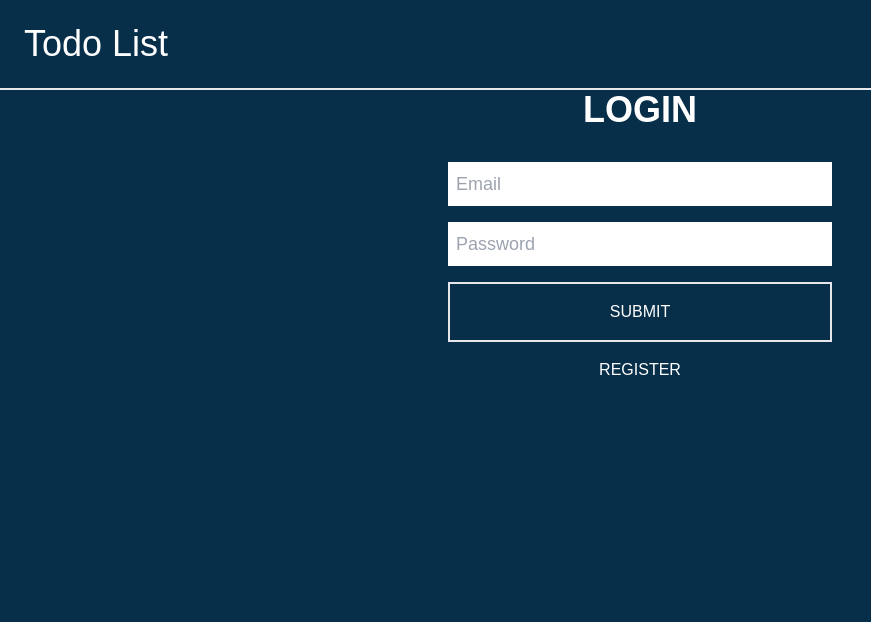
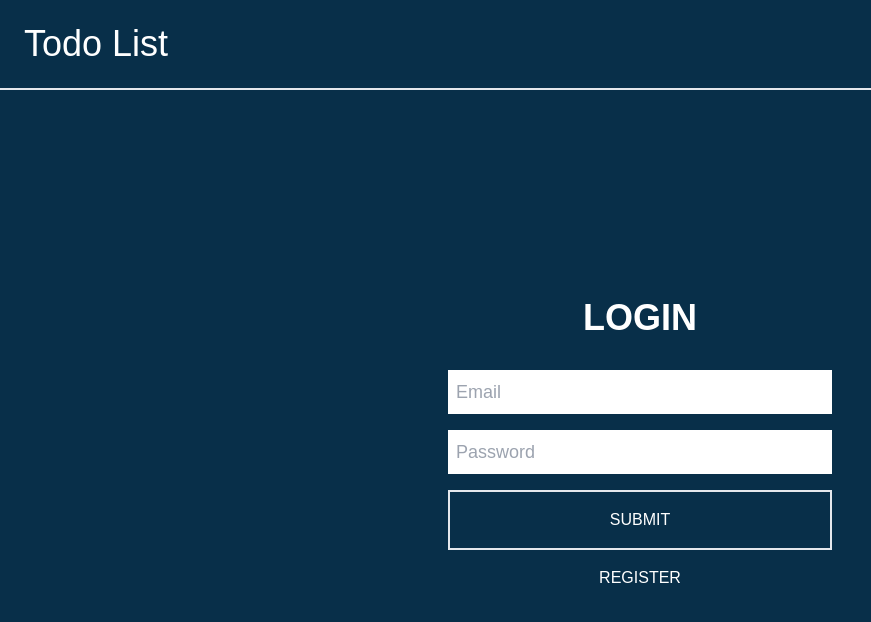
Before and after one commit to jiaweihong/next-todo-app, a Next.js app: page / in a window 1280 px wide. Shown: the top 622 px of the page, without its empty margins (0-871 px from the left). Built offline with nearby package versions, Linux system fonts and the light colour scheme; no server answers.

Commit message:
fix some minor styling

```diff
--- a/src/components/Header.tsx
+++ b/src/components/Header.tsx
@@ -9,6 +9,10 @@ export default function Header() {
             Todo List
         </h1>
 
+        {currentUser &&
+          <p>Welcome back, {currentUser.email}</p>
+        }
+
         {currentUser && <i className="fa fa-sign-out hover:cursor-pointer hover:translate-x-2 duration-300" aria-hidden="true" onClick={() => {logout()}}></i>}
     </div>
   )
--- a/src/components/Login.tsx
+++ b/src/components/Login.tsx
@@ -32,7 +32,7 @@ export default function Login() {
   }
 
   return (
-    <div className='flex flex-col justify-center items-center space-y-4 h-full'>
+    <div className='flex flex-col justify-center items-center space-y-4 h-full p-52'>
         <p className='text-4xl font-bold uppercase'>{isLoggingIn ? 'login' : 'register'}</p>
 
         <div className='text-red-500 text-left w-96'>{error}</div>
--- a/src/components/UserDashboard.tsx
+++ b/src/components/UserDashboard.tsx
@@ -26,7 +26,7 @@ export default function UserDashboard() {
   }, [])
 
   return (
-    <div className='flex flex-col items-center'>
+    <div className='flex flex-1 flex-col items-center'>
       <InputTodo todos={todos} setTodos={setTodos}/>
 
       {Object.entries(todos).map(([key, value]) => (
```
